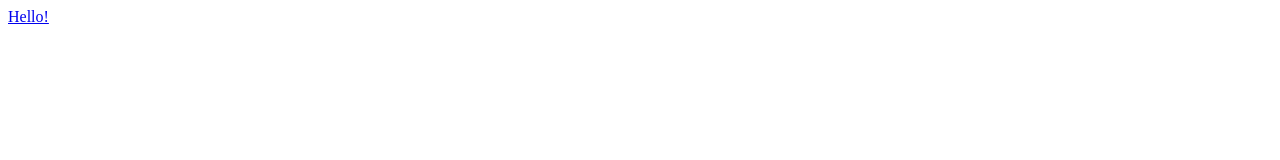
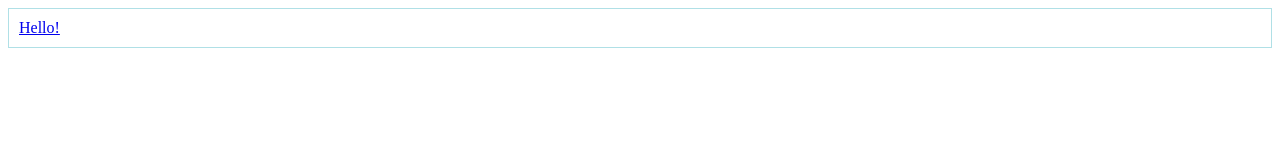
Before and after one commit to semantul/sf_site, a plain HTML site: page index.html in a window 1280 px wide. Drawn offline with Linux system fonts and the light colour scheme.

Commit message:
Added CSS to index and modified hello

```diff
--- a/index.html
+++ b/index.html
@@ -2,6 +2,12 @@
  <head>
   <meta http-equiv="content-type" content="text/html; charset=utf-8">
   <title>SF site</title>
+  <style>
+	p {
+	    border: 1px solid powderblue;
+	    padding: 10px;
+	}
+  </style>
  </head>
  <body>
   <p><a href="hello.html">Hello!</a></p>
```
Also changed, not shown: hello.html (+1 -1 lines).
